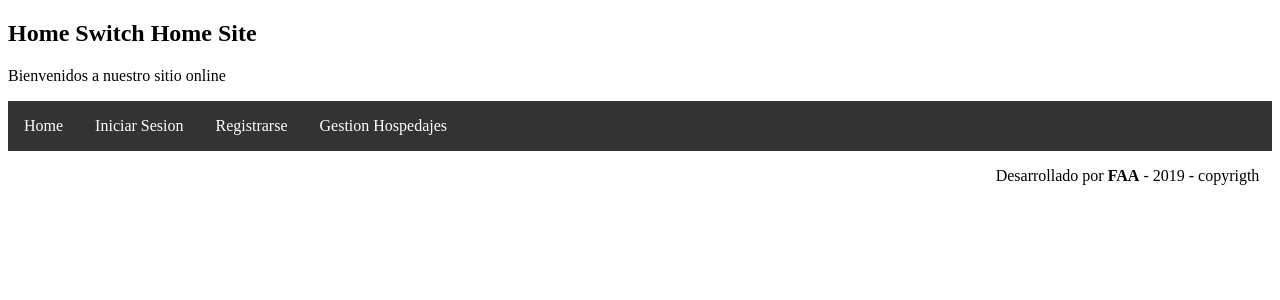
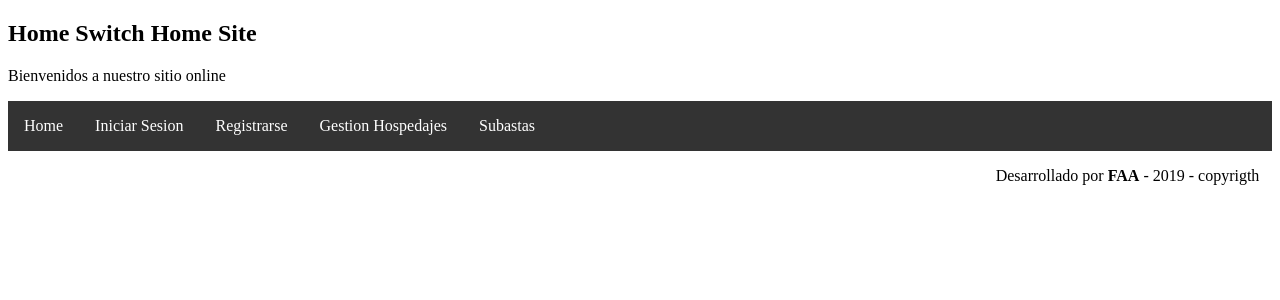
Before and after one commit to fedeSbk/Grupo7, a PHP site: page / in a window 1280 px wide. Shown: the top 300 px of the page. Run offline with PHP 8.4, Linux system fonts and the light colour scheme.

Commit message:
agregado de subasta

```diff
--- a/Site/index.php
+++ b/Site/index.php
@@ -16,6 +16,7 @@
             <li><a href="login/logIn.php">Iniciar Sesion</a></li>
             <li><a href="login/singIn.php">Registrarse</a></li>
             <li><a href="hospedajes/Index.php">Gestion Hospedajes</a></li>
+	    <li><a href="subastas/index.php">Subastas</a></li>
           </ul>
         </div>
       </div>
```
